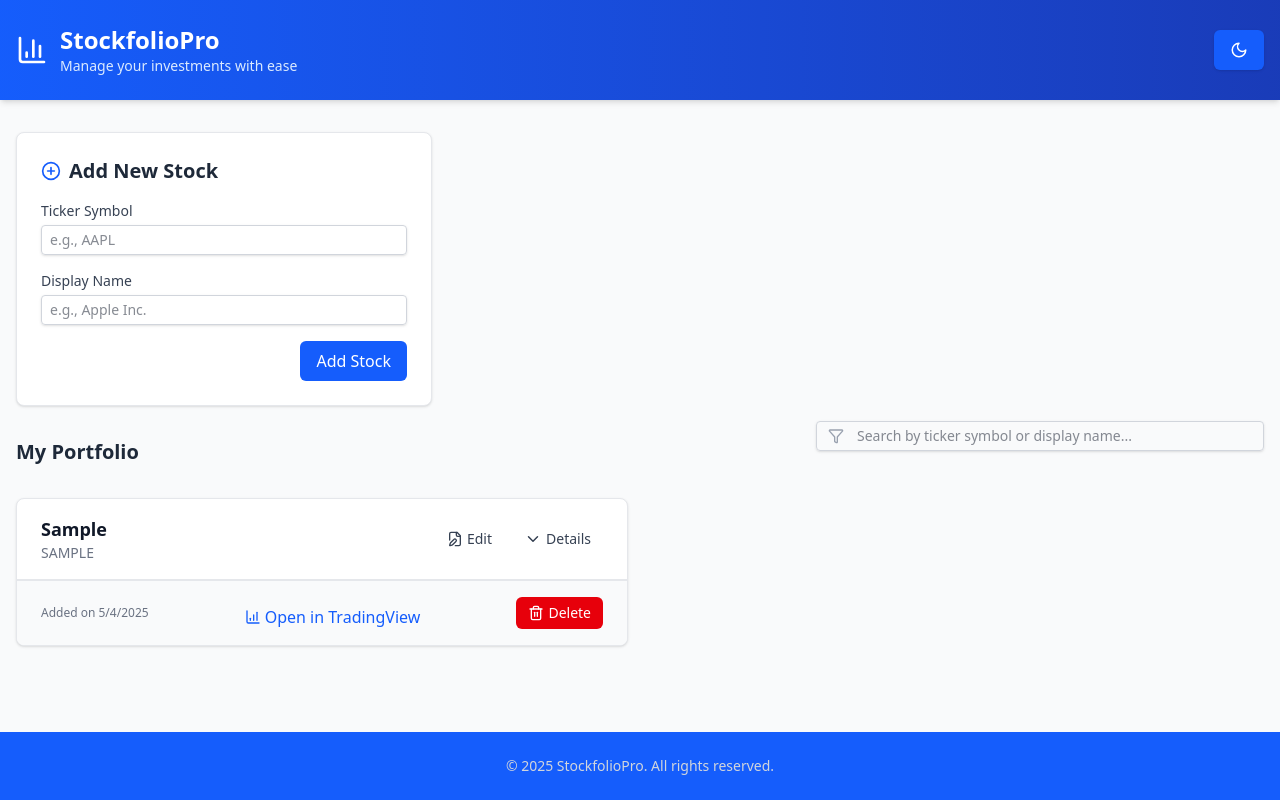
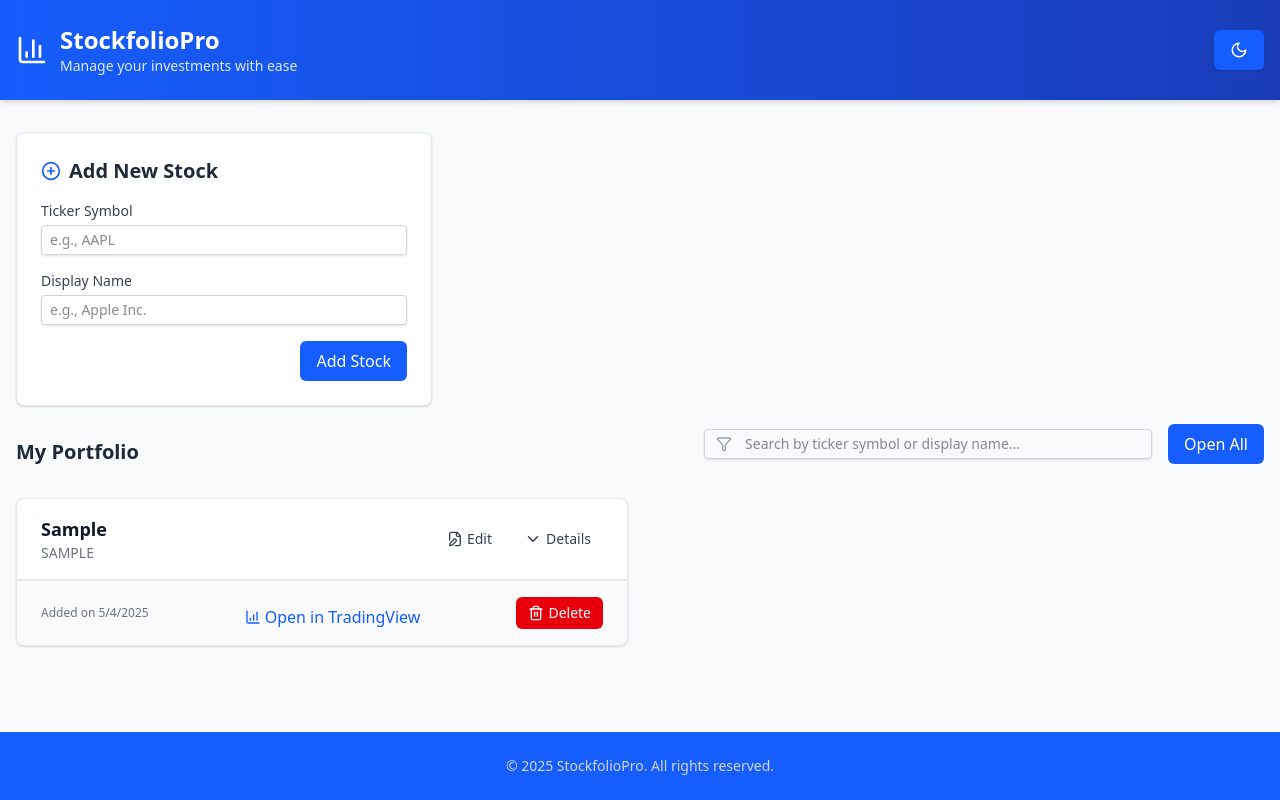
Before and after one commit to NinjaEde/my-stockfolio, a React (Vite) app: page / in a window 1280 px wide. Both pictures are taken after typing "Sample", "Sample" into the empty fields and a click on the button "Add Stock". Built offline with nearby package versions, Linux system fonts and the light colour scheme.

Commit message:
feat: add details toggle functionality and improve StockCard component integration in StockList

```diff
--- a/src/components/StockCard.tsx
+++ b/src/components/StockCard.tsx
@@ -10,10 +10,11 @@ import Input from './ui/Input';
 interface StockCardProps {
   stock: Stock;
   onDelete: () => void;
+  detailsOpen: boolean;
 }
 
-const StockCard: React.FC<StockCardProps> = ({ stock, onDelete }) => {
-  const [expandedDetails, setExpandedDetails] = useState(false);
+const StockCard: React.FC<StockCardProps> = ({ stock, onDelete, detailsOpen }) => {
+  const [expandedDetails, setExpandedDetails] = useState(detailsOpen);
   const [activeTab, setActiveTab] = useState<'overview' | 'trend' | 'chart' | 'notes' | 'financials'>('overview');
   const [isDeleting, setIsDeleting] = useState(false);
   const [editing, setEditing] = useState(false);
@@ -42,6 +43,8 @@ const StockCard: React.FC<StockCardProps> = ({ stock, onDelete }) => {
   const handleSave = async () => {
     try {
       await updateStock(stock.id, { ticker_symbol: tickerSymbol, display_name: displayName });
+      stock.ticker_symbol = tickerSymbol;
+      stock.display_name = displayName;
       setEditing(false);
     } catch (error) {
       console.error('Error updating stock:', error);
@@ -163,6 +166,10 @@ const StockCard: React.FC<StockCardProps> = ({ stock, onDelete }) => {
       };
     }
   }, [expandedDetails, activeTab, stock.ticker_symbol, stock.id, tradingViewUrl]);
+
+  useEffect(() => {
+    setExpandedDetails(detailsOpen);
+  }, [detailsOpen]);
 
   return (
     <Card className="transition-all duration-300 ease-in-out hover:shadow-md bg-gray-100 dark:bg-gray-600 border border-gray-200 dark:border-gray-500 flex flex-col">
--- a/src/components/StockList.tsx
+++ b/src/components/StockList.tsx
@@ -4,6 +4,7 @@ import { Stock } from '../types';
 import StockCard from './StockCard';
 import Input from './ui/Input';
 import { Filter } from 'lucide-react';
+import Button from './ui/Button';
 
 const StockList: React.FC = () => {
   const [stocks, setStocks] = useState<Stock[]>([]);
@@ -11,6 +12,7 @@ const StockList: React.FC = () => {
   const [loading, setLoading] = useState(true);
   const [error, setError] = useState('');
   const [searchQuery, setSearchQuery] = useState('');
+  const [detailsOpen, setDetailsOpen] = useState(false);
 
   const loadStocks = async () => {
     setLoading(true);
@@ -45,6 +47,10 @@ const StockList: React.FC = () => {
     loadStocks();
   };
 
+  const toggleDetails = () => {
+    setDetailsOpen((prev) => !prev);
+  };
+
   if (loading) {
     return (
       <div className="flex justify-center items-center py-8">
@@ -75,7 +81,8 @@ const StockList: React.FC = () => {
       <div className='flex justify-between items-center mb-4'>
         <h2 className="text-xl font-semibold text-gray-800 dark:text-gray-400 mt-8 mb-4">My Portfolio</h2>
         {stocks.length > 0 && (
-        <div className="relative mb-4">
+          <div className="flex items-center space-x-4">
+            <div className="relative">
               <Input
                 placeholder="Search by ticker symbol or display name..."
                 value={searchQuery}
@@ -83,6 +90,13 @@ const StockList: React.FC = () => {
                 className="pl-10 w-md"
               />
               <Filter className="absolute left-3 top-1/2 transform -translate-y-1/2 text-gray-400" size={16} />
+            </div>
+            <Button
+              onClick={toggleDetails}
+              className="px-4 py-2 bg-blue-500 text-white rounded-md hover:bg-blue-600"
+            >
+              {detailsOpen ? 'Close All' : 'Open All'}
+            </Button>
           </div>
         )}
       </div>
@@ -101,6 +115,7 @@ const StockList: React.FC = () => {
               key={stock.id}
               stock={stock}
               onDelete={handleStockDeleted}
+              detailsOpen={detailsOpen}
             />
           ))}
         </div>
--- a/src/components/StockNotes.tsx
+++ b/src/components/StockNotes.tsx
@@ -49,6 +49,18 @@ const StockNotes: React.FC<StockNotesProps> = ({ stockId, onNotesUpdated }) => {
   useEffect(() => {
     loadNotes();
   }, [loadNotes]);
+
+  useEffect(() => {
+    if (showWizard) {
+      document.body.classList.add('overflow-hidden');
+    } else {
+      document.body.classList.remove('overflow-hidden');
+    }
+
+    return () => {
+      document.body.classList.remove('overflow-hidden');
+    };
+  }, [showWizard]);
 
   const handleDeleteNote = async (noteId: string) => {
     if (window.confirm('Are you sure you want to delete this note?')) {
@@ -265,8 +277,8 @@ const StockNotes: React.FC<StockNotesProps> = ({ stockId, onNotesUpdated }) => {
       </div>
 
       {showWizard && (
-        <div className="fixed inset-0 bg-black bg-opacity-50 flex justify-center items-center z-50">
-          <div className="bg-white dark:bg-gray-800 p-6 rounded-lg shadow-lg w-full max-w-lg"> {/* Increased width */}
+        <div className="fixed inset-0 bg-black/35 dark:bg-black/75 flex justify-center items-center z-50 h-dvh">
+          <div className="bg-white dark:bg-gray-800 p-6 rounded-lg shadow-lg w-full max-w-lg">
             <h3 className="text-lg font-semibold mb-4">Technical Analysis Wizard</h3>
             <div className="space-y-4">
               <div>
```
Lines whose indentation alone changed are shown as unchanged.
